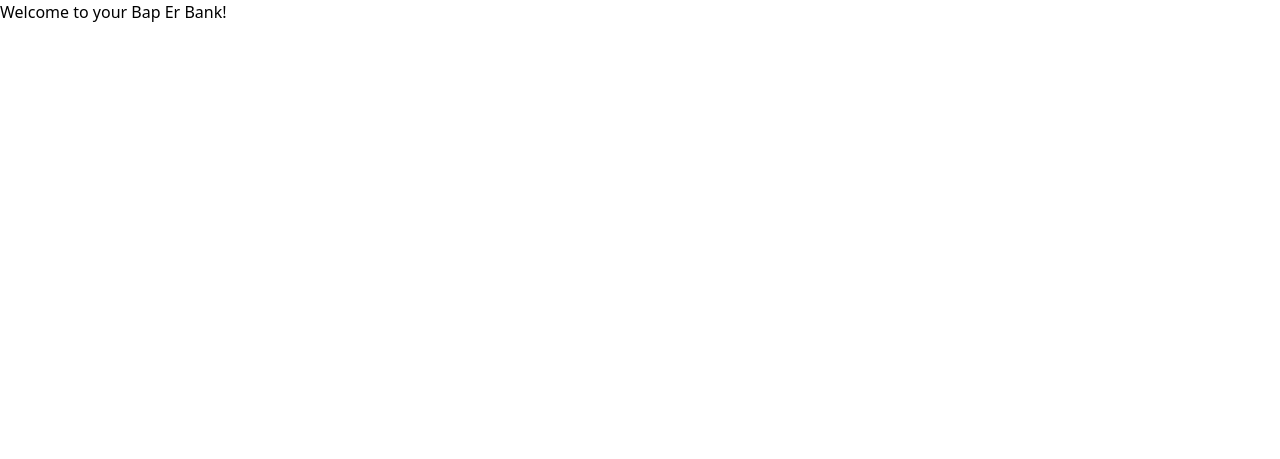
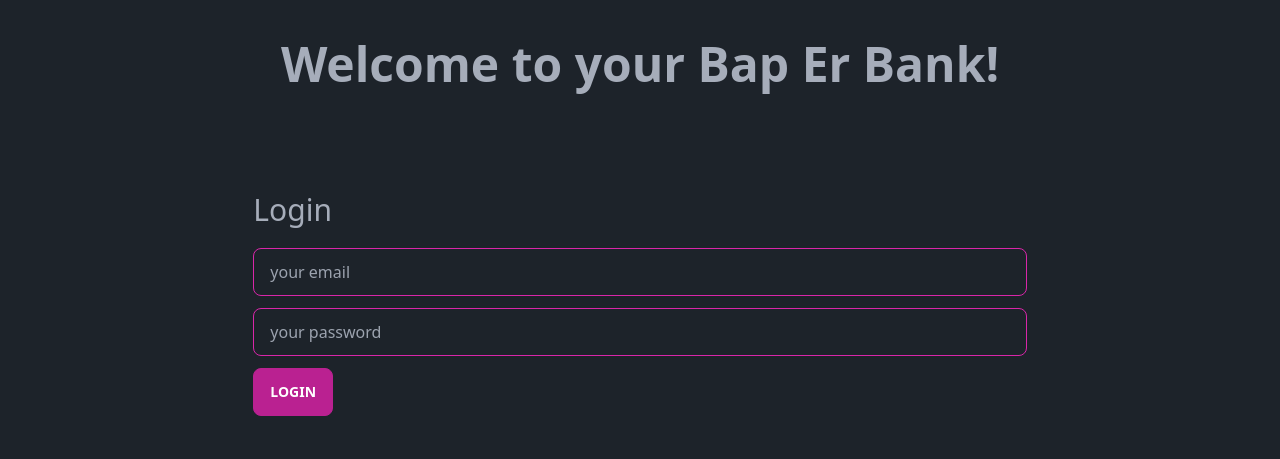
Before and after one commit to rahathossenantor/bap-er-bank, a plain HTML site: page index.html in a window 1280 px wide. Drawn offline with nearby package versions, Linux system fonts and the light colour scheme.

Commit message:
login section completed

```diff
--- a/index.html
+++ b/index.html
@@ -1,17 +1,24 @@
 <!DOCTYPE html>
-<html lang="en">
+<html lang="en" data-theme="dark">
 <head>
     <meta charset="UTF-8">
     <meta name="viewport" content="width=device-width, initial-scale=1.0">
     <title>Bap Er Bank</title>
+    <link href="https://cdn.jsdelivr.net/npm/daisyui@3.5.1/dist/full.css" rel="stylesheet" type="text/css" />
     <script src="https://cdn.tailwindcss.com"></script>
+    <link rel="stylesheet" href="./style.css">
 </head>
 <body>
-    <main>
+    <main class="container mx-auto">
         <section id="login">
-            <h1>Welcome to your <span>Bap Er Bank</span>!</h1>
+            <h1 class="text-5xl text-center mt-10 mb-16 font-semibold">Welcome to your <span>Bap Er Bank</span>!</h1>
+            <div class="2xl:w-2/3 xl:w-2/3 mx-auto p-10">
+                <h3 class="text-3xl mb-5">Login</h3>
+                <input type="email" placeholder="your email" class="input input-bordered input-secondary w-full mb-3" />
+                <input type="password" placeholder="your password" class="input input-bordered input-secondary w-full mb-3" />
+                <button class="btn btn-active btn-secondary">Login</button>
+            </div>
         </section>
-        <section id="dashboard"></section>
     </main>
     <script src="./script.js"></script>
 </body>
```
Also changed, not shown: tailwind.config.js (added, +8 -0 lines), style.css (added).
